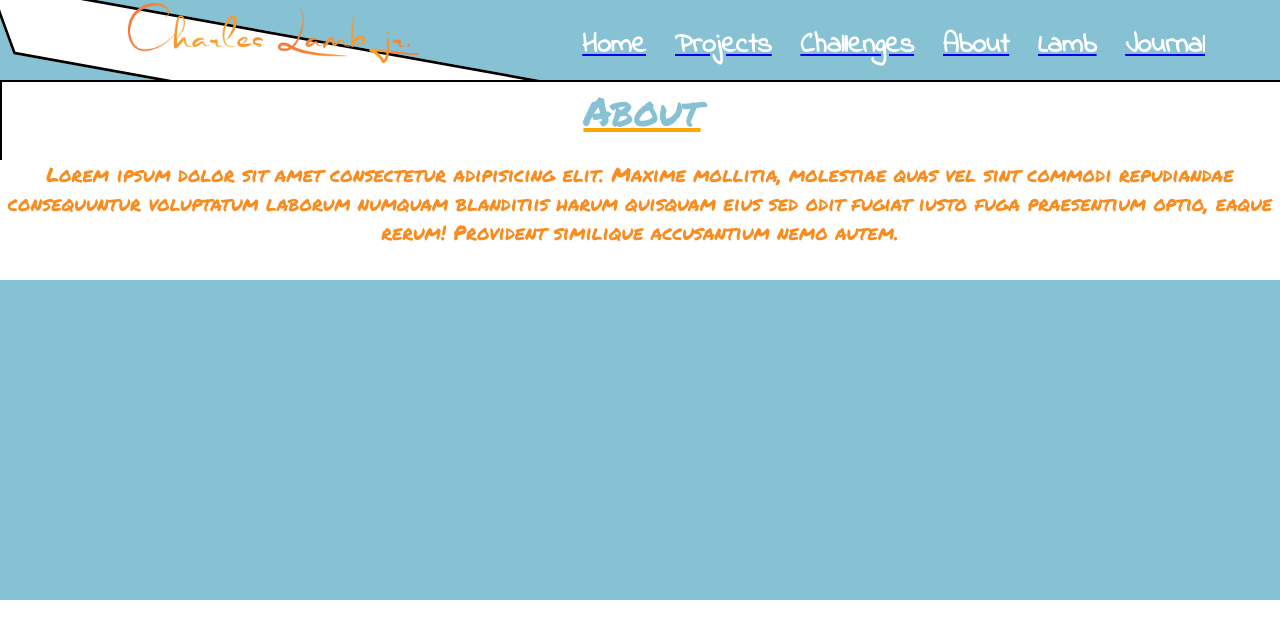
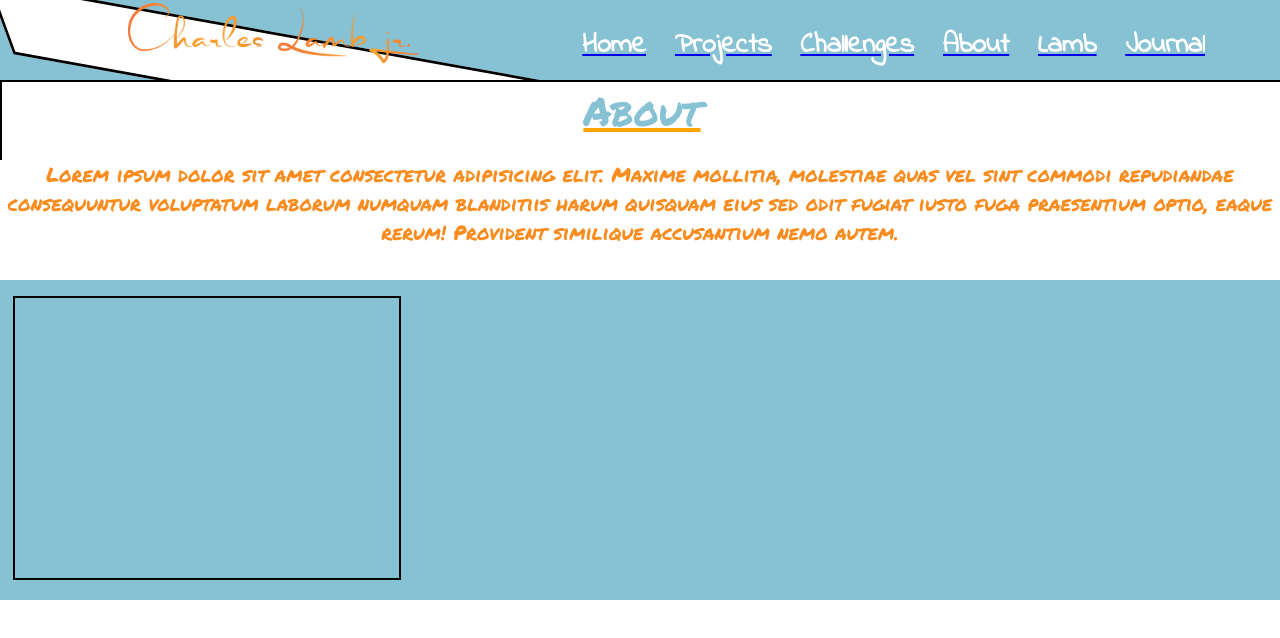
Before and after one commit to cyberstizz/charleslambjr, a React (Create React App) app: page /about in a window 1280 px wide. Shown: the top 638 px of the page. Built offline with nearby package versions, Linux system fonts and the light colour scheme; a web font is replaced by a local one.

Commit message:
finished the css skeleton for the skills description section using solid 2px borders

```diff
--- a/src/components/About.css
+++ b/src/components/About.css
@@ -75,3 +75,13 @@
     z-index: 205;
     background-color: rgb(134, 193, 212);
 }
+
+#skillsTitle{
+    border: solid black 2px;
+    width: 30vw;
+    height: 35vh;
+    position: absolute;
+    z-index: 205;
+    top: 2vh;
+    left: 1vw;
+}
```
